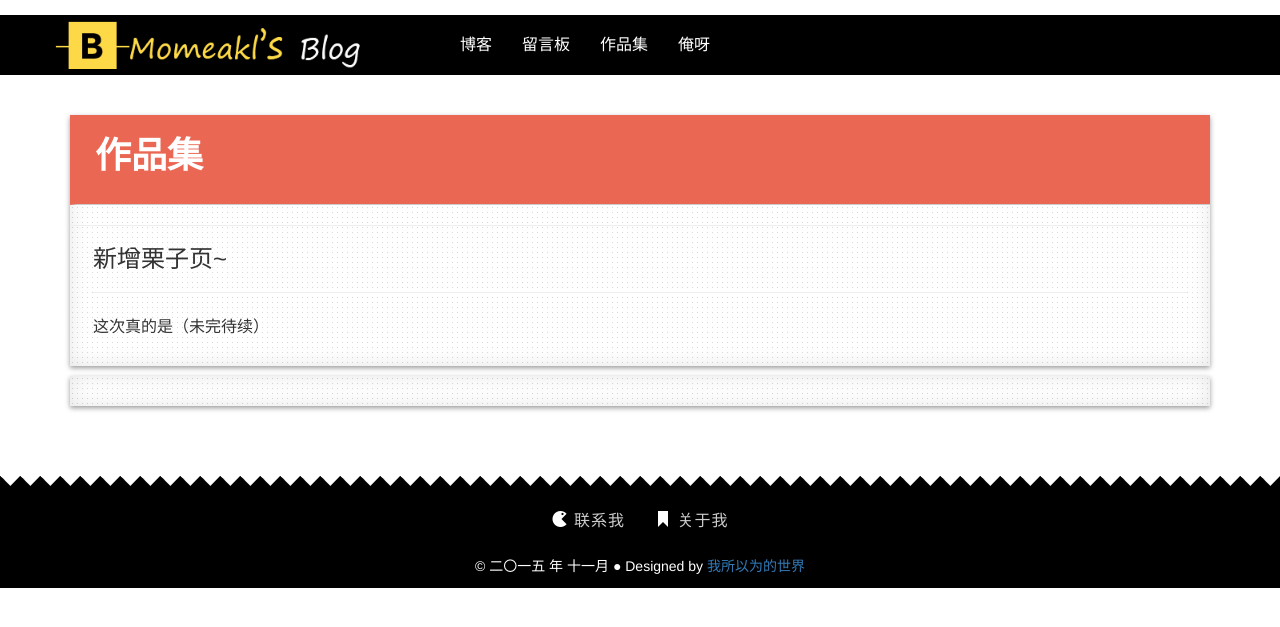
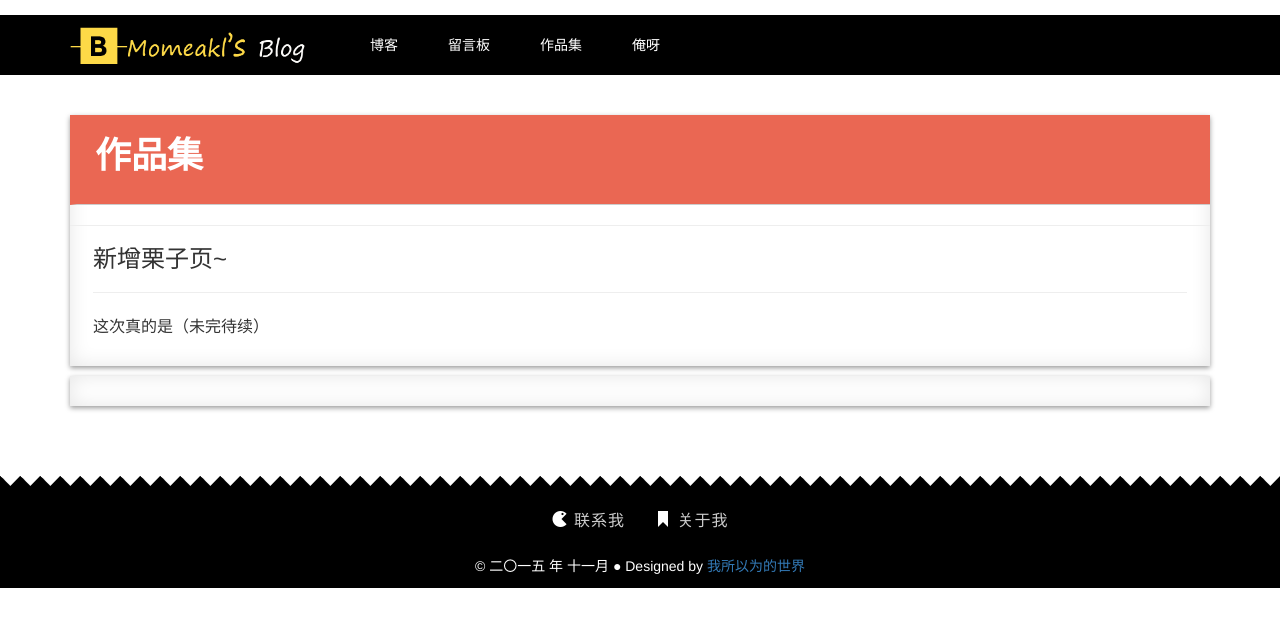
Before and after one commit to momeakl/momeakl.github.io, a Jekyll site: the page built from pages/2demo.html, in a window 1280 px wide. Shown: the top 627 px of the page. Built offline with Jekyll 4.4.1, drawn with Linux system fonts in a browser that asks for light colours; nearby versions of some CDN libraries; some web fonts are replaced; comment, search, counter and statistics services are not loaded; a style sheet for code colours, icons or effects is not loaded.

Commit message:
content change

```diff
--- a/static/css/index.css
+++ b/static/css/index.css
@@ -45,6 +45,15 @@
     color: #2ca6cb;
     text-decoration: none;
 }
+/*common*/
+.md-no-padding {
+    padding: 0 !important;
+}
+.no-padding-right {
+    padding-right: 0 !important;
+}
+
+
 
 /*navbar*/
 .navbar{
@@ -72,9 +81,9 @@
     display: block;
     /*background-image: url(http://7xonct.com1.z0.glb.clouddn.com/blog/6.png);*/
     background-image: url(../img/logo-0.png);
-    width: 390px;
+    width: 300px;
     background-repeat: no-repeat;
-    background-position: 0;
+    background-position: 15px center;
     background-size: 80%;
 }
 .navbar li a{
@@ -83,6 +92,15 @@
     padding-bottom: 0;
     line-height: 60px;
     height: 60px;
+    border-bottom: 2px solid transparent;
+    font-size: 14px;
+    transition: all .6s;
+    box-sizing: border-box;
+    margin-right: 20px;
+}
+.navbar>li>a:focus, .nav>li>a:hover{
+    background: none;
+    border-color: #fdd947;
 }
 .navbar .navbar-toggle{
     border: none;
@@ -97,13 +115,7 @@
 
 .all-posts img{max-width: 100%;}
 /*The left part of the main*/
-.post-area {
-    background: #f8f8fd url(../img/bg-0004.jpg);
-    -webkit-box-shadow: 0 2px 5px rgba(0,0,0,0.4),0 0 10px rgba(0,0,0,0.1) inset;
-    -moz-box-shadow: 0 2px 5px rgba(0,0,0,0.4),0 0 10px rgba(0,0,0,0.1) inset;
-    -o-box-shadow: 0 2px 5px rgba(0,0,0,0.4),0 0 10px rgba(0,0,0,0.1) inset;
-    box-shadow: 0 2px 5px rgba(0,0,0,0.4),0 0 10px rgba(0,0,0,0.1) inset;
-}
+
 .post-list-item{
 	display: block;
 	padding:8px 30px 10px 30px;
```
Also changed, not shown: index.html (+13 -8 lines).
